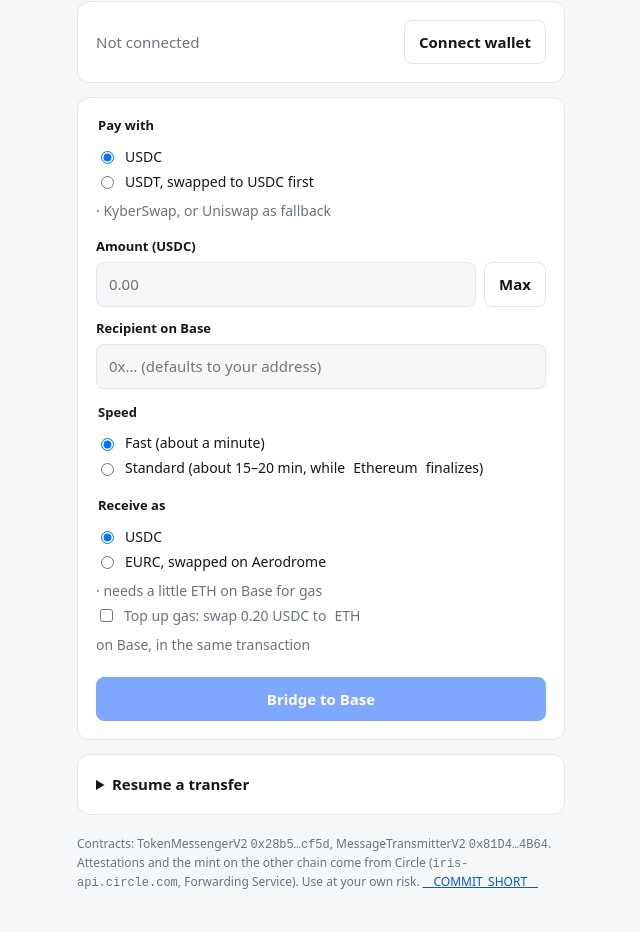
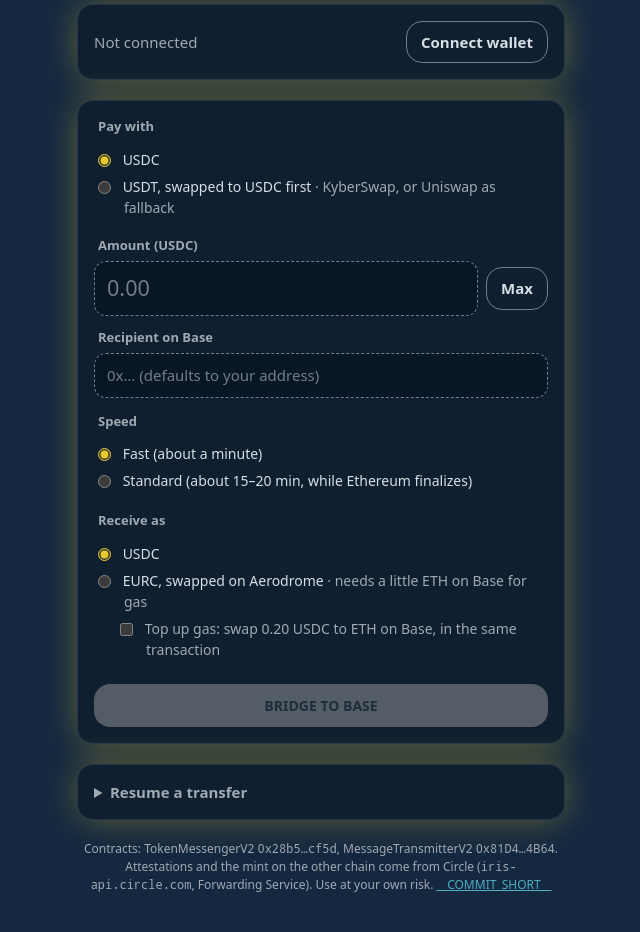
Before and after one commit to SwapMarket/eth2base, a plain HTML site: page index.html in a window 1280 px wide. Shown: the part 224-1156 px from the top of the page, without its empty margins (319-959 px from the left). Drawn offline with nearby package versions, Linux system fonts and the light colour scheme.

Commit message:
Restyle in liq2sol's look: navy, glowing cards, dashed fields, yellow action
Co-Authored-By: Claude Opus 5.5 <noreply@anthropic.com>

```diff
--- a/style.css
+++ b/style.css
@@ -1,137 +1,160 @@
+/* Styles borrowed from liq2sol (github.com/SwapMarket/liq2sol, client/site/style.css), in the style of
+   swapmarket.github.io: deep navy, dark cards with a soft glow, dashed fields, and a yellow call to action. */
 :root {
-  --bg: #f6f7f9;
-  --card: #fff;
-  --text: #14171f;
-  --muted: #6b7280;
-  --border: #e3e6eb;
-  --accent: #0052ff;
-  --ok: #138a4b;
-  --err: #c0262d;
-  color-scheme: light;
-}
-@media (prefers-color-scheme: dark) {
-  :root {
-    --bg: #0e1015;
-    --card: #171a21;
-    --text: #e8eaef;
-    --muted: #8b93a3;
-    --border: #2a2f3a;
-    --accent: #4d84ff;
-    --ok: #3ccf7f;
-    --err: #ff6b70;
-    color-scheme: dark;
-  }
+  --bg: #142840;
+  --card: #0f1f30;
+  --deep: #091625;
+  --edge: #1e2d3c;
+  --border: rgb(255 255 255 / 10%);
+  --text: #d7dee4;
+  --muted: #a1a9b2;
+  --dim: #727e8c;
+  --primary: #e8cb2b;
+  --primary-soft: rgb(232 203 43 / 35%);
+  --link: #4fadc2;
+  --ok: #4fc04f;
+  --ok-bg: #0f3a1c;
+  --warn-bg: #3d3210;
+  --warn-text: #f6e7a8;
+  --err: #ff8a80;
+  --err-bg: #4a1414;
+  --radius: 16px;
+  color-scheme: dark;
+  accent-color: var(--primary);
 }
 
 * { box-sizing: border-box; }
+html, body { min-height: 100%; }
 body {
   margin: 0;
   background: var(--bg);
   color: var(--text);
-  font: 15px/1.5 system-ui, -apple-system, "Segoe UI", sans-serif;
+  font: 15px/1.5 "Noto Sans", system-ui, -apple-system, "Segoe UI", Roboto, sans-serif;
 }
-main { max-width: 520px; margin: 0 auto; padding: 40px 16px; }
-h1 { margin: 0; font-size: 28px; letter-spacing: -0.02em; }
-.sub { margin: 6px 0 24px; color: var(--muted); }
+a { color: var(--link); }
+main { max-width: 520px; margin: 0 auto; padding: 32px 16px; }
+header { text-align: center; }
+h1 {
+  margin: 0;
+  font-size: clamp(1.9rem, 6vw, 2.6rem);
+  line-height: 1.15;
+  font-weight: 800;
+  background: linear-gradient(90deg, #eac806, #2084f6);
+  -webkit-background-clip: text;
+  background-clip: text;
+  color: transparent;
+}
+.sub { margin: 8px 0 16px; color: var(--muted); font-size: 14px; }
+
+/* Direction switch */
+.dir { display: flex; margin: 0 0 20px; border: 1px dashed var(--dim); border-radius: 12px; overflow: hidden; background: var(--deep); }
+.dir label { flex: 1; margin: 0; text-align: center; padding: 9px 8px; cursor: pointer; font-weight: 700; font-size: 14px; color: var(--muted); }
+.dir label:hover { color: var(--primary); }
+.dir label:has(input:checked) { background: var(--primary); color: var(--card); }
+.dir label:has(input:focus-visible) { outline: 2px solid var(--primary); outline-offset: -4px; }
+.dir input { position: absolute; opacity: 0; pointer-events: none; }
 
 .card {
   background: var(--card);
   border: 1px solid var(--border);
-  border-radius: 12px;
-  padding: 18px;
-  margin-bottom: 14px;
+  border-radius: var(--radius);
+  box-shadow: 0 0 34px var(--primary-soft);
+  padding: 16px;
+  margin-bottom: 20px;
 }
 .row { display: flex; gap: 8px; align-items: center; flex-wrap: wrap; }
 .row.between { justify-content: space-between; }
 #balances { margin-top: 12px; font-size: 14px; }
 .bal { display: grid; grid-template-columns: 72px 1fr; padding: 4px 0; }
-.bal .chain { color: var(--muted); }
+.bal .chain { color: var(--dim); }
 .bal .vals { display: flex; flex-wrap: wrap; gap: 2px 16px; }
 .muted { color: var(--muted); }
 
-label { display: block; font-size: 13px; font-weight: 600; margin: 12px 0 6px; }
+label { display: block; font-size: 13px; font-weight: 600; color: var(--muted); margin: 12px 0 6px 4px; }
 label:first-child { margin-top: 0; }
 input[type=text] {
   flex: 1;
   width: 100%;
   min-width: 0;
   padding: 10px 12px;
-  border: 1px solid var(--border);
-  border-radius: 8px;
-  background: var(--bg);
+  border: 1px dashed var(--dim);
+  border-radius: 12px;
+  background: var(--deep);
   color: var(--text);
   font: inherit;
+  outline: 0;
 }
+input[type=text]::placeholder { color: var(--dim); }
 .row input[type=text] { width: auto; }
-input:focus { outline: 2px solid var(--accent); outline-offset: -1px; }
+input[type=text]:focus { border-color: var(--primary); }
+#amount { font-size: 1.35rem; }
 
 fieldset { border: 0; padding: 0; margin: 14px 0 0; }
 fieldset.src { margin: 0 0 4px; }
+legend { font-size: 13px; font-weight: 600; color: var(--muted); margin: 0 0 6px 4px; padding: 0; }
+label.radio { display: block; padding-left: 26px; text-indent: -26px; font-weight: 400; font-size: 14px; color: var(--text); margin: 6px 0 6px 4px; }
+label.radio input { margin: 0 8px 0 0; vertical-align: -2px; }
+label.radio:has(input:disabled) { opacity: 0.55; }
 label.topup { margin-left: 26px; color: var(--muted); }
-label.radio:has(input:disabled) { opacity: 0.55; }
-legend { font-size: 13px; font-weight: 600; margin-bottom: 6px; }
-label.radio { font-weight: 400; font-size: 14px; margin: 4px 0; display: flex; gap: 8px; align-items: center; flex-wrap: wrap; }
 
-button {
-  padding: 10px 14px;
-  border-radius: 8px;
-  border: 1px solid var(--border);
-  background: var(--card);
+/* Buttons: quiet (outlined) by default, yellow for the main action. */
+button, a.btn {
+  display: inline-block;
+  padding: 9px 14px;
+  border: 1px solid var(--dim);
+  border-radius: var(--radius);
+  background: transparent;
   color: var(--text);
   font: inherit;
   font-weight: 600;
+  text-decoration: none;
   cursor: pointer;
 }
-button:disabled { opacity: 0.5; cursor: not-allowed; }
-a.btn {
-  display: inline-block;
-  padding: 10px 14px;
-  border-radius: 8px;
-  border: 1px solid var(--border);
-  background: var(--card);
-  color: var(--text);
-  font-weight: 600;
-  text-decoration: none;
+button:hover:not(:disabled), a.btn:hover { background: var(--edge); }
+button:disabled { opacity: 0.55; cursor: not-allowed; }
+button.primary, a.btn.primary {
+  border: 0;
+  background: var(--primary);
+  color: var(--card);
+  font-weight: 700;
+  text-transform: uppercase;
+  font-size: 14px;
 }
-a.btn.primary { background: var(--accent); border-color: var(--accent); color: #fff; }
+button.primary { width: 100%; margin-top: 18px; padding: 11px 12px; }
+button.primary:hover:not(:disabled), a.btn.primary:hover { background: #fee86b; }
+button.primary:disabled { opacity: 1; background: #545c65; color: var(--edge); }
+button.ghost { background: transparent; }
 .wc-mobile { margin-top: 12px; }
 .wc-mobile p { margin: 0 0 10px; font-size: 14px; }
-button.primary {
-  width: 100%;
-  margin-top: 18px;
-  background: var(--accent);
-  border-color: var(--accent);
-  color: #fff;
-}
-button.ghost { background: transparent; }
 
-#steps { margin: 0; padding-left: 22px; }
-#steps li { margin: 4px 0; color: var(--muted); }
+/* Progress */
+#steps { list-style: none; margin: 0; padding: 0; font-size: 14px; }
+#steps li { position: relative; padding: 3px 0 3px 24px; color: var(--dim); }
+#steps li::before { content: "○"; position: absolute; left: 4px; }
 #steps li.active { color: var(--text); font-weight: 600; }
-#steps li.done { color: var(--ok); }
-#steps li.done::after { content: " ✓"; }
+#steps li.active::before { content: "●"; color: var(--primary); }
+#steps li.done { color: var(--muted); }
+#steps li.done::before { content: "✓"; color: var(--ok); }
+#steps li.skipped { color: var(--dim); text-decoration: line-through; }
+#steps li.skipped::before { content: "–"; }
 #steps .elapsed { font-weight: 400; color: var(--muted); font-variant-numeric: tabular-nums; }
-#steps li.skipped { color: var(--muted); text-decoration: line-through; }
-.status { margin-top: 12px; font-size: 14px; word-break: break-word; }
-.status.err { color: var(--err); }
-.status.ok { color: var(--ok); }
-.status a { color: var(--accent); }
+#steps li.active .elapsed { color: var(--primary); }
+.status { margin-top: 12px; font-size: 14px; overflow-wrap: anywhere; }
+.status.ok { padding: 10px 12px; border-radius: 10px; background: var(--ok-bg); color: #d3f5d3; }
+.status.err { padding: 10px 12px; border-radius: 10px; background: var(--err-bg); color: #ffd9d4; }
 #manualMint, #retrySwap { margin-top: 12px; }
-.receive { margin: 14px 0 0; font-size: 14px; font-weight: 600; }
+
+/* The outcome, in liq2sol's dashed "to" row; warnings as tinted boxes. */
+.receive { margin: 14px 0 0; padding: 10px 12px; border: 1px dashed rgb(232 203 43 / 60%); border-radius: 12px; background: var(--deep); font-size: 14px; font-weight: 600; }
 .receive:empty { display: none; }
-.warn { margin: 8px 0 0; font-size: 14px; color: var(--err); }
+.warn { margin: 10px 0 0; padding: 8px 12px; border-radius: 10px; background: var(--warn-bg); color: var(--warn-text); font-size: 14px; }
 .warn:empty { display: none; }
+.hint { margin: 6px 0 0 4px; font-size: 13px; }
+.hint:empty { display: none; }
+.sweep { margin-top: 8px; }
 
-summary { cursor: pointer; font-weight: 600; }
+summary { cursor: pointer; font-weight: 600; color: var(--muted); }
+summary:hover { color: var(--primary); }
 details p { margin: 10px 0; font-size: 14px; }
-footer { font-size: 12px; margin-top: 20px; }
-footer a { color: var(--accent); }
-code { font-size: 12px; }
-.sweep { margin-top: 8px; }
-.hint { margin: 6px 0 0; font-size: 13px; }
-.hint:empty { display: none; }
-.dir { display: flex; margin: 16px 0 4px; border: 1px solid var(--border); border-radius: 10px; overflow: hidden; background: var(--card); }
-.dir label { flex: 1; margin: 0; text-align: center; padding: 9px 8px; cursor: pointer; font-weight: 600; font-size: 14px; color: var(--muted); }
-.dir label:has(input:checked) { background: var(--accent); color: #fff; }
-.dir label:has(input:focus-visible) { outline: 2px solid var(--accent); outline-offset: -4px; }
-.dir input { position: absolute; opacity: 0; pointer-events: none; }
+footer { text-align: center; color: var(--dim); font-size: 12px; margin-top: 20px; }
+code { font: 12px ui-monospace, "Noto Mono", Menlo, monospace; }
```
